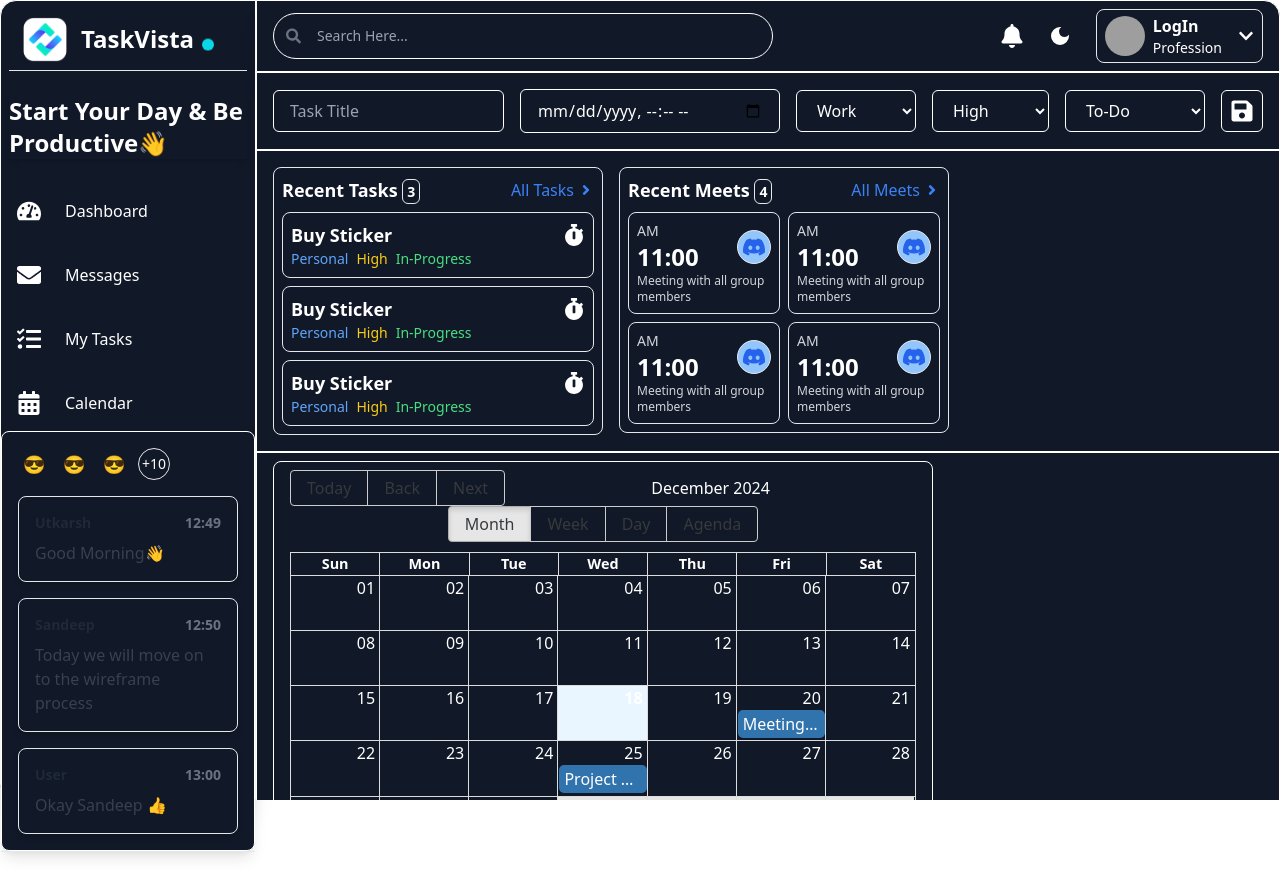
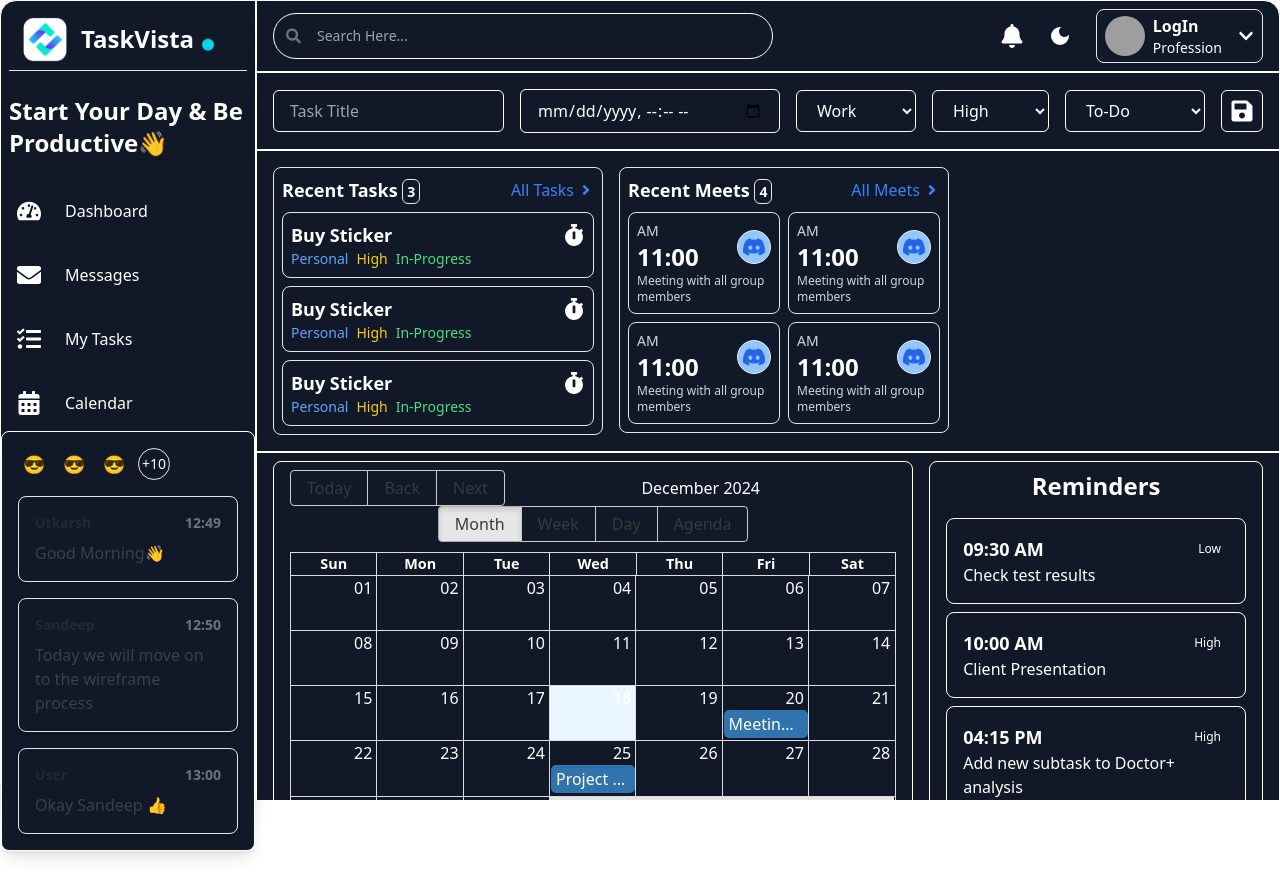
Before and after one commit to PRANITA9106/B41_WEB_069_FRONTENT_GURUS, a React (Vite) app in the folder client/: page / in a window 1280 px wide. Shown: the top 896 px of the page. Built offline with nearby package versions, Linux system fonts and the light colour scheme; grey boxes are pictures that could not be loaded.

Commit message:
Add Reminder Sections

```diff
--- a/client/src/Components/BigCalendar.jsx
+++ b/client/src/Components/BigCalendar.jsx
@@ -4,6 +4,8 @@ import "react-big-calendar/lib/css/react-big-calendar.css";
 import { format, parse, startOfWeek, getDay } from "date-fns";
 import enUS from "date-fns/locale/en-US";
 import { ThemeContext } from "../Context/ThemeContext";
+import Reminder from "./Reminders";
+import Reminders from "./Reminders";
 
 const locales = {
   "en-US": enUS,
@@ -33,7 +35,7 @@ const BigCalendar = () => {
   ]);
 
   return (
-    <div className={`${themeMode ? 'light' : 'dark'} px-4 py-2`}>
+    <div className={`${themeMode ? 'light' : 'dark'} flex gap-4  px-4 py-2`}>
       <Calendar
         className={`${themeMode ? 'light' : 'dark'}  w-2/3 px-4 py-2 rounded-lg`}
         localizer={localizer}
@@ -42,6 +44,7 @@ const BigCalendar = () => {
         endAccessor="end"
         style={{ height: 400 }}
       />
+      <Reminders />
     </div>
   );
 };
--- /dev/null
+++ b/client/src/Components/Reminders.jsx
@@ -0,0 +1,47 @@
+import React, { useContext } from 'react';
+import { ThemeContext } from '../Context/ThemeContext';
+
+function Reminder({ time, priority, text }) {
+
+  const { themeMode } = useContext(ThemeContext)
+  const priorityColor = {
+    Low: 'green-500',
+    High: 'red-500',
+  };
+
+  return (
+    <div className={`${themeMode ? 'light' : 'dark'} p-4 border rounded-lg mb-2`}>
+      <div className="flex justify-between items-center">
+        <span className="text-lg font-semibold">{time}</span>
+        <span className={`bg-${priorityColor[priority]}-200 rounded-full px-2 py-1 text-xs`}>{priority}</span>
+      </div>
+      <p className="mt-">{text}</p>
+    </div>
+  );
+}
+
+function Reminders() {
+  const { themeMode } = useContext(ThemeContext)
+
+  const reminders = [
+    { time: '09:30 AM', priority: 'Low', text: 'Check test results' },
+    { time: '10:00 AM', priority: 'High', text: 'Client Presentation' },
+    { time: '04:15 PM', priority: 'High', text: 'Add new subtask to Doctor+ analysis' },
+  ];
+
+  return (
+    <div className={`${themeMode ? 'light' : 'dark'} mx-auto px-4 py-2 rounded-lg`}>
+      <h2 className=" text-2xl font-semibold mb-4 text-center" > Reminders</h2>
+      <div>
+        {reminders.map((reminder, index) => (
+          <Reminder key={index} {...reminder} />
+        ))}
+      </div>
+      <button className="bg-slate-700 float-end font-bold py-2 px-4 rounded">
+        Add Reminder
+      </button>
+    </div>
+  );
+}
+
+export default Reminders;
```
